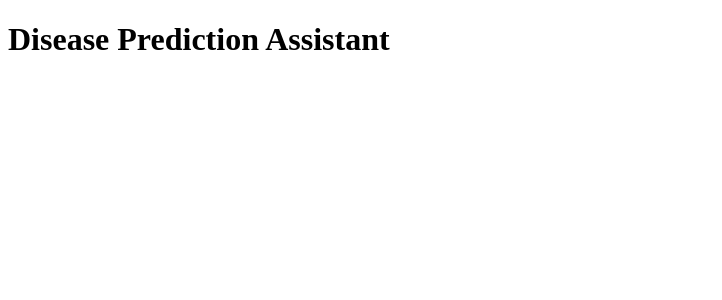
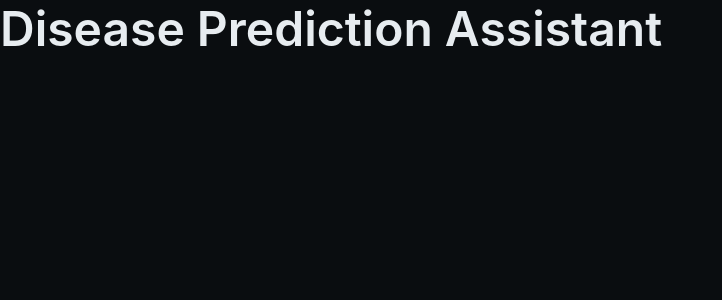
Before and after one commit to ayushpalse01012023-byte/Disease-Prediction-Assistant, a React app in the folder frontend/: page / in a window 1280 px wide. Shown: the top 300 px of the page, without its empty margins (0-722 px from the left). Built offline with nearby package versions, Linux system fonts and the light colour scheme; the HTML template or start-up script is replaced by a standard one.

Commit message:
updated global.css

```diff
--- a/frontend/src/styles/global.css
+++ b/frontend/src/styles/global.css
@@ -0,0 +1,255 @@
+/* ==========================================================================
+   GLOBAL STYLES — Disease Prediction Assistant
+   Foundational resets and base element styling only.
+   Consumes tokens from design-tokens.css. No component-specific styles.
+   ========================================================================== */
+
+/* --------------------------------------------------------------------
+   BOX SIZING
+   -------------------------------------------------------------------- */
+*,
+*::before,
+*::after {
+  box-sizing: border-box;
+  margin: 0;
+  padding: 0;
+}
+
+/* --------------------------------------------------------------------
+   HTML / BODY RESET
+   -------------------------------------------------------------------- */
+html {
+  height: 100%;
+  scroll-behavior: smooth;
+}
+
+body {
+  height: 100%;
+  min-height: 100vh;
+  background-color: var(--color-bg-primary);
+  color: var(--color-text-primary);
+  font-family: var(--font-family-base);
+  font-size: var(--font-size-base);
+  font-weight: var(--font-weight-regular);
+  line-height: var(--line-height-normal);
+
+  /* smooth text rendering */
+  -webkit-font-smoothing: antialiased;
+  -moz-osx-font-smoothing: grayscale;
+  text-rendering: optimizeLegibility;
+}
+
+/* --------------------------------------------------------------------
+   ROOT MOUNT
+   -------------------------------------------------------------------- */
+#root {
+  width: 100%;
+  min-height: 100vh;
+  isolation: isolate; /* keeps stacking contexts (scene/UI layers) predictable */
+}
+
+/* --------------------------------------------------------------------
+   HEADINGS & TEXT DEFAULTS
+   -------------------------------------------------------------------- */
+h1,
+h2,
+h3,
+h4,
+h5,
+h6 {
+  font-family: var(--font-family-base);
+  font-weight: var(--font-weight-semibold);
+  line-height: var(--line-height-tight);
+  color: var(--color-text-primary);
+}
+
+h1 {
+  font-size: var(--font-size-3xl);
+}
+
+h2 {
+  font-size: var(--font-size-2xl);
+}
+
+h3 {
+  font-size: var(--font-size-xl);
+}
+
+h4 {
+  font-size: var(--font-size-lg);
+}
+
+h5 {
+  font-size: var(--font-size-md);
+}
+
+h6 {
+  font-size: var(--font-size-base);
+}
+
+p {
+  color: var(--color-text-secondary);
+  line-height: var(--line-height-relaxed);
+}
+
+small {
+  font-size: var(--font-size-xs);
+  color: var(--color-text-muted);
+}
+
+/* --------------------------------------------------------------------
+   LINKS
+   -------------------------------------------------------------------- */
+a {
+  color: var(--color-accent-primary);
+  text-decoration: none;
+  transition: color var(--transition-fast);
+}
+
+a:hover {
+  color: var(--color-accent-primary-hover);
+}
+
+a:active {
+  color: var(--color-accent-primary-muted);
+}
+
+/* --------------------------------------------------------------------
+   BUTTON RESET / BASE BEHAVIOR
+   No visual "component" styling — just neutral, predictable defaults
+   that real buttons will build on top of later.
+   -------------------------------------------------------------------- */
+button {
+  font-family: inherit;
+  font-size: var(--font-size-base);
+  font-weight: var(--font-weight-medium);
+  color: var(--color-text-primary);
+  background: none;
+  border: none;
+  cursor: pointer;
+  appearance: none;
+  -webkit-appearance: none;
+  transition: background-color var(--transition-fast),
+    color var(--transition-fast), border-color var(--transition-fast),
+    opacity var(--transition-fast);
+}
+
+button:disabled {
+  cursor: not-allowed;
+  opacity: 0.5;
+}
+
+/* --------------------------------------------------------------------
+   FORM ELEMENTS — INPUT / SELECT / TEXTAREA BASE
+   -------------------------------------------------------------------- */
+input,
+select,
+textarea {
+  font-family: inherit;
+  font-size: var(--font-size-base);
+  color: var(--color-text-primary);
+  background-color: var(--color-surface-inset);
+  border: 1px solid var(--color-border-default);
+  border-radius: var(--radius-md);
+  padding: var(--space-2) var(--space-3);
+  outline: none;
+  transition: border-color var(--transition-fast),
+    background-color var(--transition-fast);
+}
+
+input::placeholder,
+textarea::placeholder {
+  color: var(--color-text-muted);
+}
+
+input:hover,
+select:hover,
+textarea:hover {
+  border-color: var(--color-border-strong);
+}
+
+input:focus,
+select:focus,
+textarea:focus {
+  border-color: var(--color-accent-primary);
+}
+
+input:disabled,
+select:disabled,
+textarea:disabled {
+  cursor: not-allowed;
+  opacity: 0.5;
+}
+
+textarea {
+  resize: vertical;
+}
+
+/* --------------------------------------------------------------------
+   IMAGES & MEDIA
+   -------------------------------------------------------------------- */
+img,
+svg,
+video,
+canvas {
+  display: block;
+  max-width: 100%;
+}
+
+/* --------------------------------------------------------------------
+   LISTS
+   -------------------------------------------------------------------- */
+ul,
+ol {
+  list-style: none;
+}
+
+/* --------------------------------------------------------------------
+   TEXT SELECTION
+   -------------------------------------------------------------------- */
+::selection {
+  background-color: var(--color-accent-primary-muted);
+  color: var(--color-text-primary);
+}
+
+/* --------------------------------------------------------------------
+   ACCESSIBLE FOCUS-VISIBLE
+   Applied only for keyboard navigation, not mouse clicks.
+   -------------------------------------------------------------------- */
+:focus {
+  outline: none;
+}
+
+:focus-visible {
+  outline: 2px solid var(--color-accent-primary);
+  outline-offset: 2px;
+  border-radius: var(--radius-sm);
+}
+
+/* --------------------------------------------------------------------
+   SCROLLBAR STYLING
+   Thin, matte, instrumentation-style — not a default OS scrollbar.
+   -------------------------------------------------------------------- */
+* {
+  scrollbar-width: thin;
+  scrollbar-color: var(--color-border-strong) var(--color-bg-secondary);
+}
+
+*::-webkit-scrollbar {
+  width: 10px;
+  height: 10px;
+}
+
+*::-webkit-scrollbar-track {
+  background: var(--color-bg-secondary);
+}
+
+*::-webkit-scrollbar-thumb {
+  background-color: var(--color-border-strong);
+  border-radius: var(--radius-full);
+  border: 2px solid var(--color-bg-secondary);
+}
+
+*::-webkit-scrollbar-thumb:hover {
+  background-color: var(--color-text-muted);
+}
```
